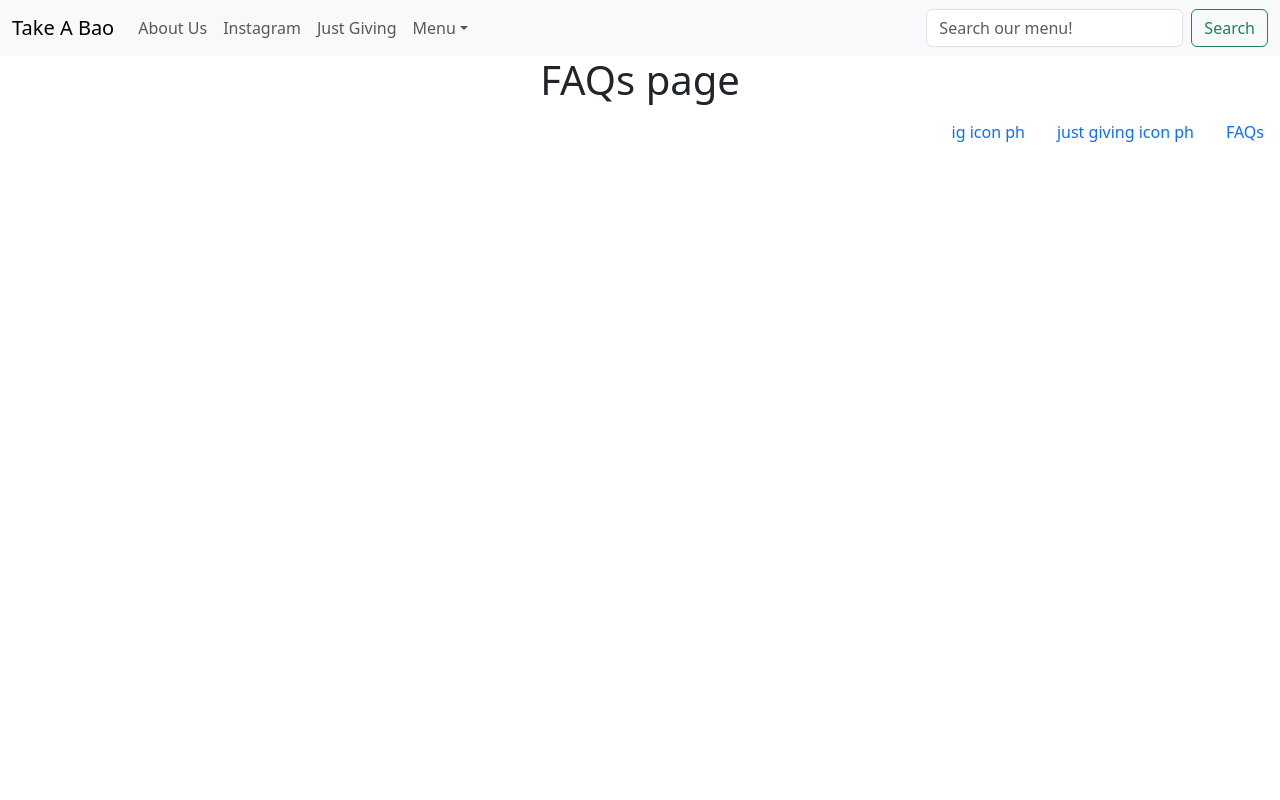
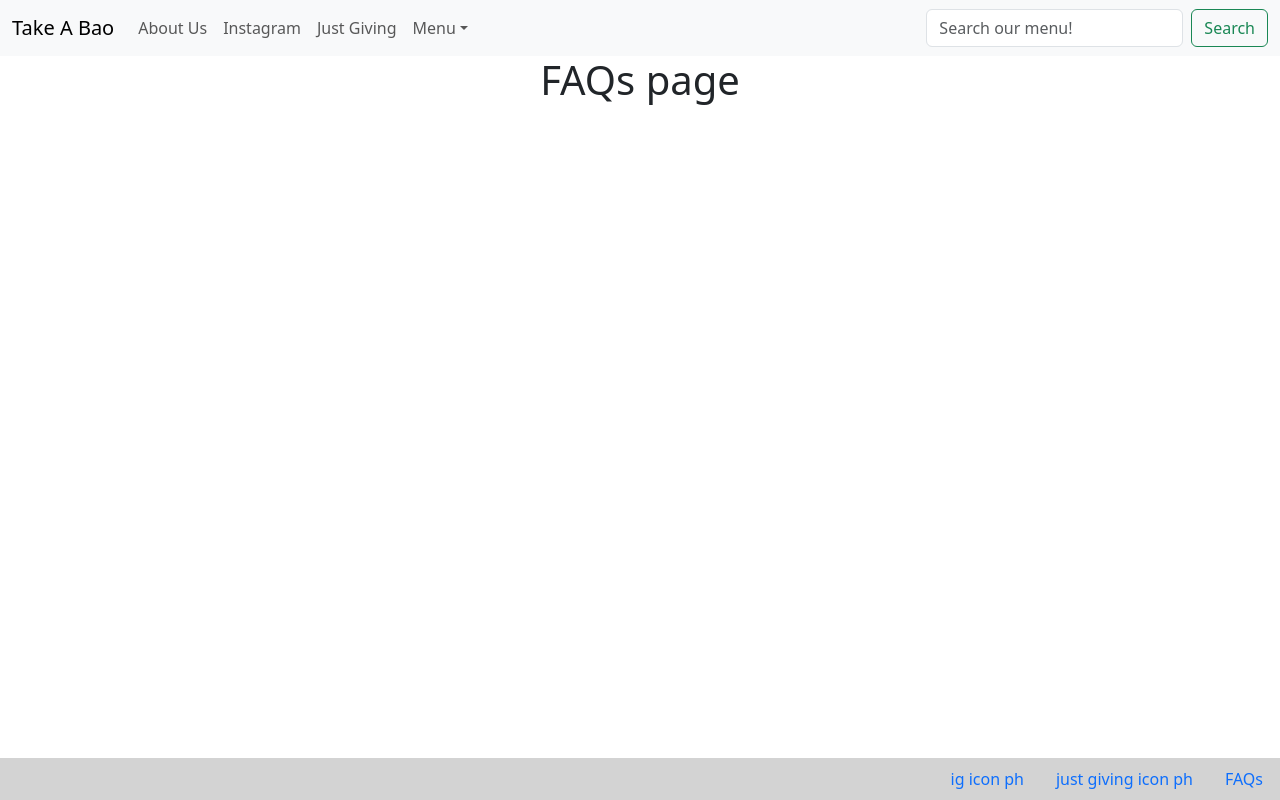
Before and after one commit to rtasalem/take-a-bao-shop-menu, a React (Create React App) app in the folder take-a-bao-frontend/: page /FAQs in a window 1280 px wide. Built offline with nearby package versions, Linux system fonts and the light colour scheme.

Commit message:
additional styling for footer

```diff
--- a/take-a-bao-frontend/public/index.html
+++ b/take-a-bao-frontend/public/index.html
@@ -24,7 +24,7 @@
       work correctly both with client-side routing and a non-root public URL.
       Learn how to configure a non-root public URL by running `npm run build`.
     -->
-    <title>React App</title>
+    <title>Take A Bao</title>
   </head>
   <body>
     <noscript>You need to enable JavaScript to run this app.</noscript>
--- a/take-a-bao-frontend/src/components/Footer.jsx
+++ b/take-a-bao-frontend/src/components/Footer.jsx
@@ -1,6 +1,8 @@
+import "../styles/Footer.css";
+
 const Footer = () => {
   return (
-    <div>
+    <div class="footer">
       <ul class="nav justify-content-end">
         <li class="nav-item">
           <a
--- /dev/null
+++ b/take-a-bao-frontend/src/styles/Footer.css
@@ -0,0 +1,7 @@
+.footer {
+    padding: 1px;
+    position: fixed;
+    bottom: 0;
+    width: 100%;
+    background-color: lightgray;
+}
```
